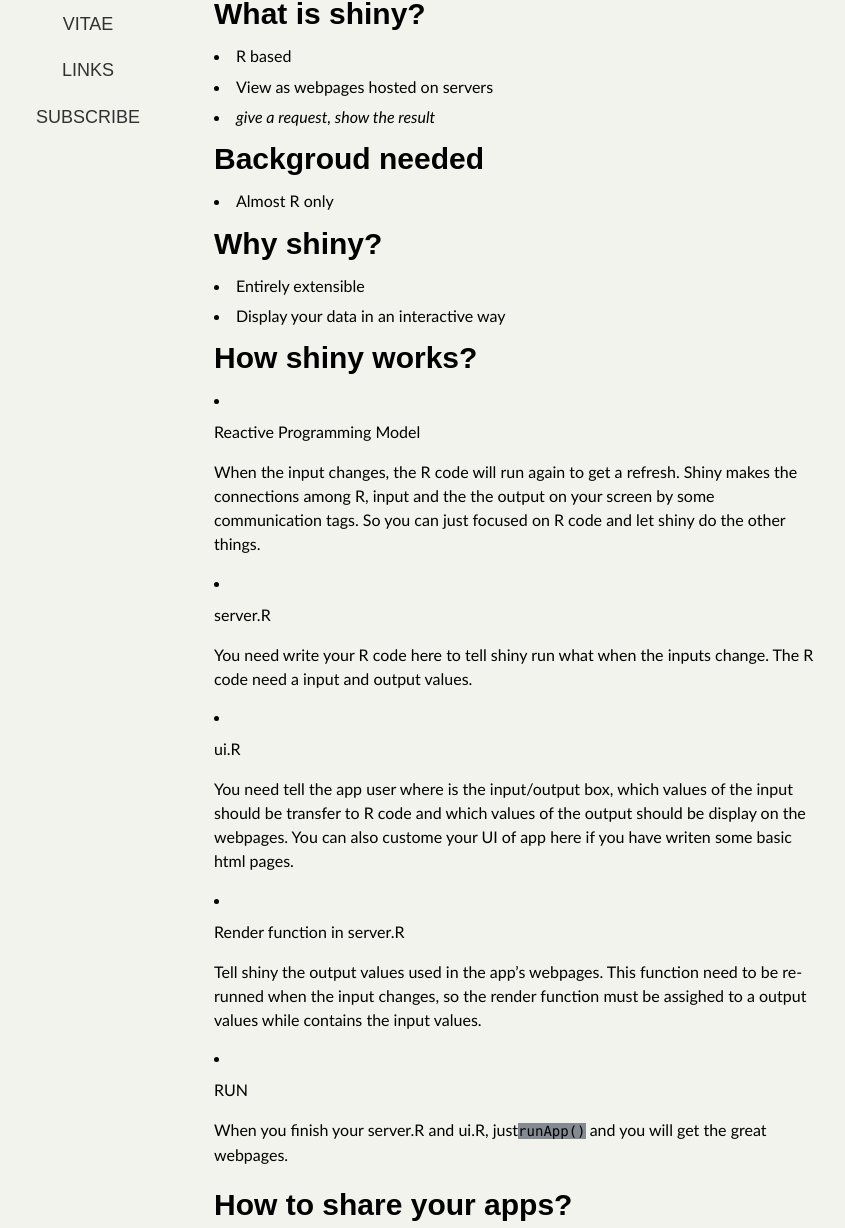
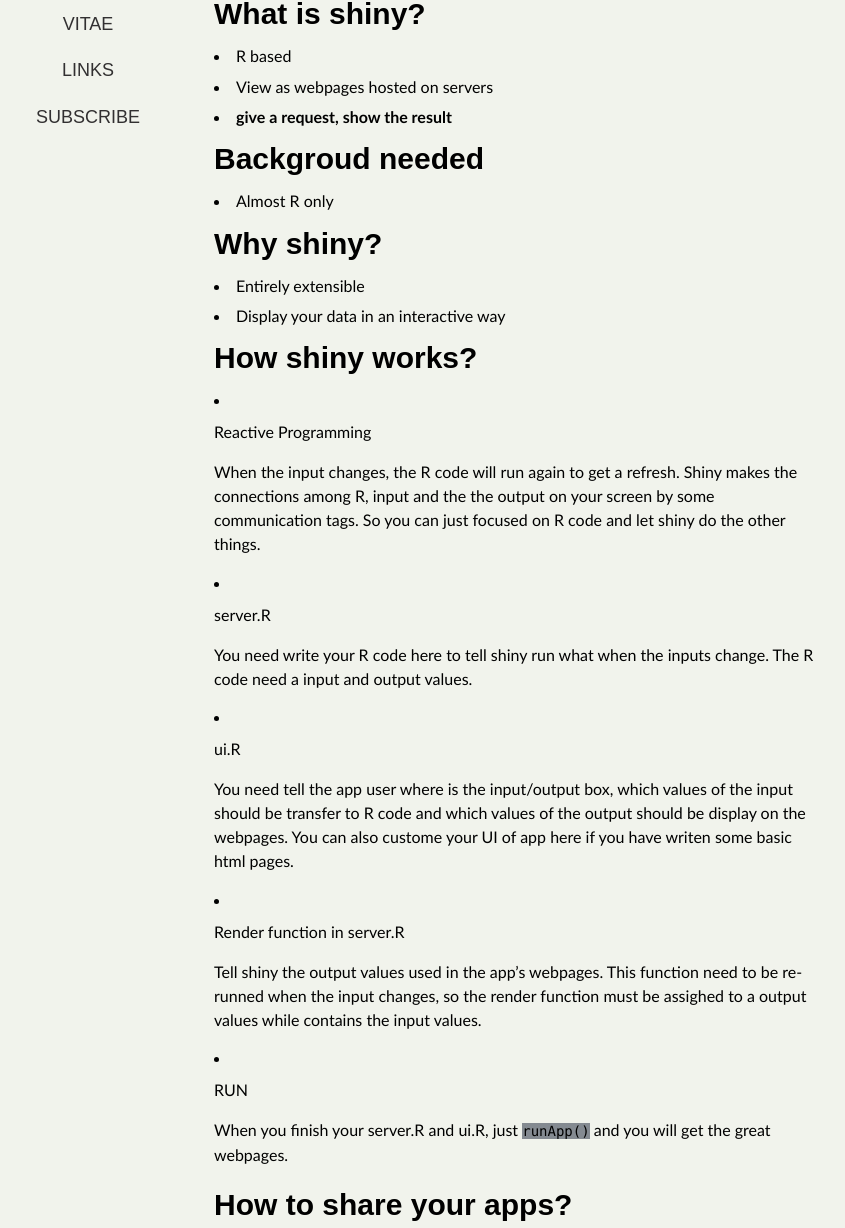
Before and after one commit to yufree/blog, a Jekyll site: the page built from _posts/2014-03-23-intro-of-shiny.md, in a window 1280 px wide. Shown: the part 238-1466 px from the top of the page, without its empty margins (126-971 px from the left). Built offline with Jekyll 4.4.1, drawn with Linux system fonts in a browser that asks for light colours; some web fonts are replaced; comment, search, counter and statistics services are not loaded.

Commit message:
some typo

```diff
--- a/_posts/2014-03-23-intro-of-shiny.md
+++ b/_posts/2014-03-23-intro-of-shiny.md
@@ -9,7 +9,7 @@
 
 - R based
 - View as webpages hosted on servers
-- *give a request, show the result*
+- **give a request, show the result**
 
 # Backgroud needed
 
@@ -22,7 +22,7 @@
 
 # How shiny works?
 
-- Reactive Programming Model
+- Reactive Programming
 
     When the input changes, the R code will run again to get a refresh. Shiny makes the connections among R, input and the the output on your screen by some communication tags. So you can just focused on R code and let shiny do the other things.
 
@@ -40,7 +40,7 @@
 
 - RUN
 
-    When you finish your server.R and ui.R, just`runApp()` and you will get the great webpages.
+    When you finish your server.R and ui.R, just `runApp()` and you will get the great webpages.
 
 # How to share your apps?
 
```
